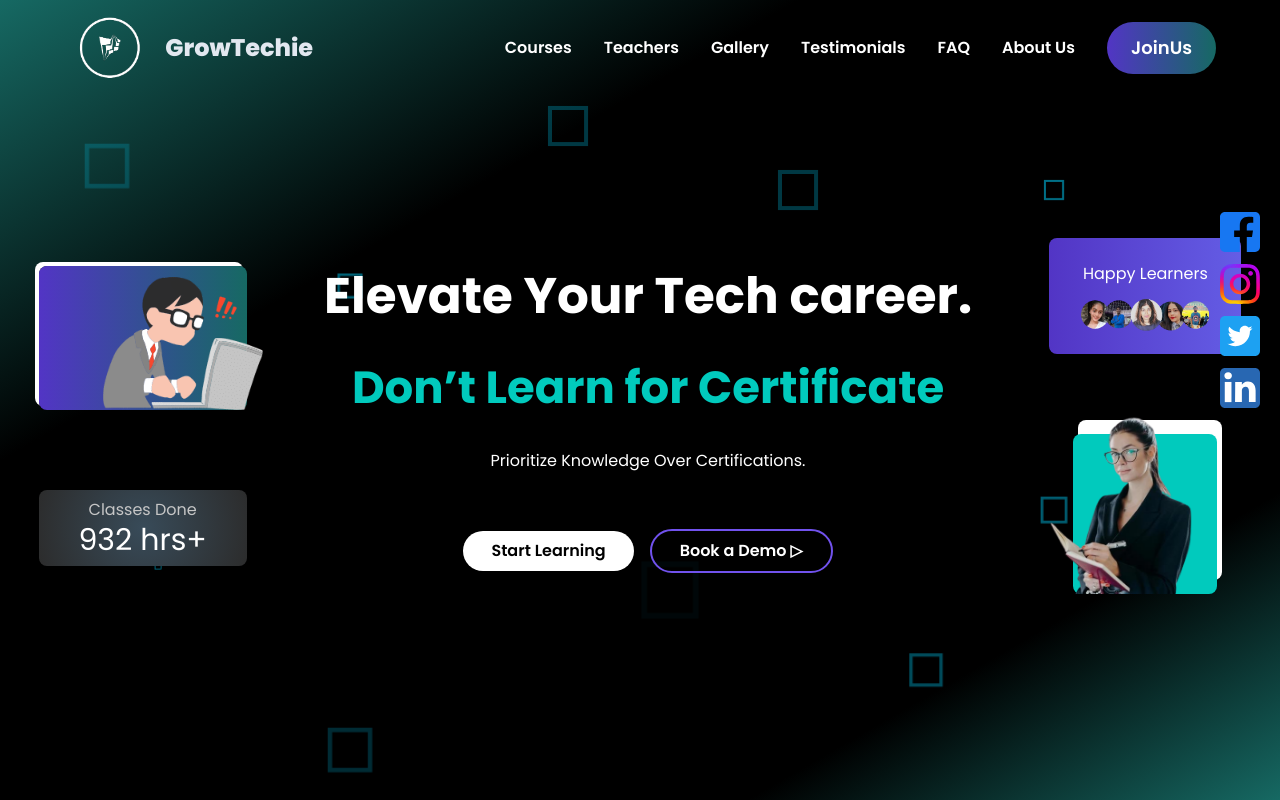
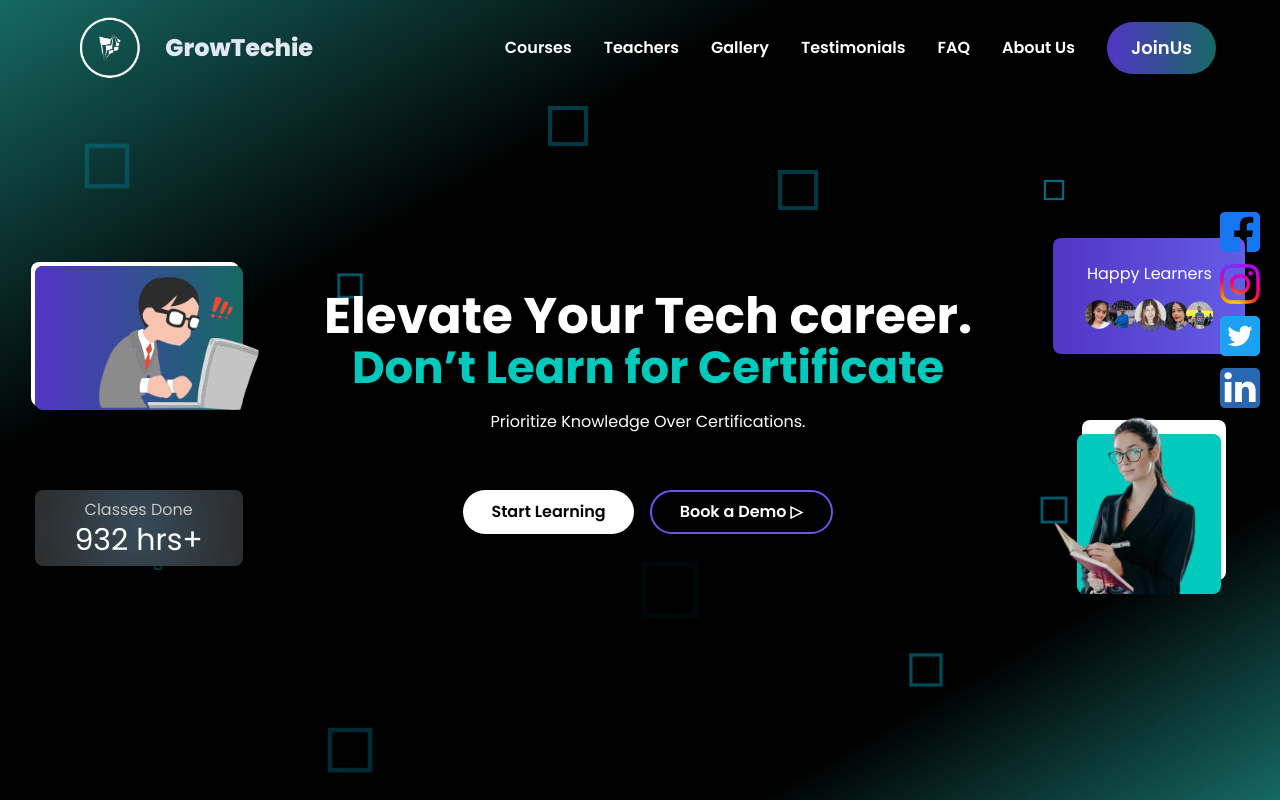
Before and after one commit to Ramakm/growtechie_first, a React (Vite) app: page / in a window 1280 px wide. Shown: the top 800 px of the page. Built offline with nearby package versions, Linux system fonts and the light colour scheme; no server answers.

Commit message:
make hero responsive

```diff
--- a/index.html
+++ b/index.html
@@ -1,9 +1,9 @@
 <!DOCTYPE html>
 <html lang="en">
   <head>
-    <meta charset="utf-8" />
+    <meta charset="UTF-8" />
     <link rel="icon" href="/favicon.ico" />
-    <meta name="viewport" content="width=device-width, initial-scale=1" />
+    <meta name="viewport" content="width=device-width, initial-scale=1.0" />
     <meta name="theme-color" content="#000000" />
     <meta
       name="description"
@@ -11,13 +11,13 @@
     />
     <link rel="apple-touch-icon" href="/logo192.png" />
     <link rel="manifest" href="/manifest.json" />
-    <title>React App</title>
+    <title>GrowTechie</title>
   </head>
   <body>
     <noscript>You need to enable JavaScript to run this app.</noscript>
     <div id="root"></div>
 
     <script type="module" src="/src/main.jsx"></script>
-<!-- All content will go here  -->
+    <!-- The content goes here -->
   </body>
 </html>
--- a/src/App.css
+++ b/src/App.css
@@ -1,11 +1,21 @@
 @import "slick-carousel/slick/slick.css";
 @import "slick-carousel/slick/slick-theme.css";
 @import url('https://fonts.googleapis.com/css2?family=Poppins:wght@200;300;400;500;600;700;800&display=swap');
+
+* {
+    margin: 0;
+    padding: 0;
+    box-sizing: border-box;
+}
 
 body {
     font-family: 'Poppins', sans-serif;
     overflow-x: hidden;
     background-color: var(--bg-color);
+    display: flex;
+    flex-direction: column;
+    justify-content: center;
+    align-items: center;
 }
 
 
--- a/src/components/Header/Navbar.jsx
+++ b/src/components/Header/Navbar.jsx
@@ -14,13 +14,12 @@ const Header = () => {
   const navigate = useNavigate();
   const navRef = useRef();
   const [openAuthModal, setOpenAuthModal] = useState(false);
-  const largeScreen = useMediaQuery("(min-width:600px)", { noSsr: true });
+  const largeScreen = useMediaQuery("(min-width:800px)", { noSsr: true });
   const [user] = useAuth();
   useScroll(navRef);
 
   const currentNavData = largeScreen ? navData : mobileNavData;
 
-  console.log(largeScreen, "matches");
   function handleNavigation(e, elementId) {
     e.preventDefault();
     handleScrollToElement(elementId, navigate);
@@ -42,9 +41,9 @@ const Header = () => {
           <img
             src="/logo.png"
             alt="GrowTechie logo"
-            className="w-auto h-20 fill-current invert"
+            className={`w-auto ${largeScreen? "h-20" : "h-12"} fill-current invert`}
           />
-          <span className="ml-3 text-2xl text-slate-200">GrowTechie</span>
+          {largeScreen && <span className="ml-3 text-2xl text-slate-200">GrowTechie</span>}
         </a>
 
         <nav
--- a/src/components/Hero/Hero.css
+++ b/src/components/Hero/Hero.css
@@ -1,4 +1,3 @@
-/* Hero.css */
 .boy-box-shadow {
   box-shadow: -4px -4px white;
 }
--- a/src/components/Hero/Hero.jsx
+++ b/src/components/Hero/Hero.jsx
@@ -2,9 +2,11 @@ import "./Hero.css";
 import { heroImgBoy, heroImgWoman, heroImgLearners } from "../../assets/hero";
 import handleScrollToElement from "../../utils/commonFn";
 import { useNavigate } from "react-router";
+import useMediaQuery from "@mui/material/useMediaQuery";
 
 const Hero = () => {
   const navigate = useNavigate();
+  const largeScreen = useMediaQuery("(min-width:800px)", { noSsr: true });
 
   function handleNavigation(e, elementId) {
     e.preventDefault();
@@ -12,38 +14,26 @@ const Hero = () => {
   }
 
   return (
-    <div id="hero" className="relative pt-24 box-border min-h-screen">
-      <div className="min-w-screen relative h-full z-10 text-[var(--primary-text)] text-center">
+    <div
+      id="hero"
+      className="relative pt-24 w-screen box-border min-h-screen mx-auto block"
+    >
+      <div className="relative h-full z-10 text-[var(--primary-text)] text-center">
         <div className="flex justify-around items-center py-5 min-h-[80vh]">
-          <div className="flex flex-col gap-[10vh]">
-            {/* Left side Images START */}
-            <div
-              className="boy-box-shadow linear-purple-green-gradient
-            rounded-lg w-52 h-36 relative"
-            >
-              <img
-                src={heroImgBoy}
-                alt="A cartoon boy working on laptop"
-                className="absolute w-40 bottom-0 -right-4"
-              />
-            </div>
-            <div className="radial-shiny-gray-gradient rounded-lg px-3 py-2">
-              <p className="text-[var(--secondary-text)]">Classes Done</p>
-              <p className="text-3xl">932 hrs+</p>
-            </div>
-          </div>
-          {/* Left side Images END */}
+          <LargeScreenLeftSection />
 
           {/* Hero main content START */}
-          <div className="flex flex-col gap-7">
-            <h1 className="text-[50px] font-bold">
+          <div className="flex flex-col gap-7 px-3">
+            <h1 className="text-3xl md:text-[50px] font-bold">
               Elevate Your Tech career.
-              <span className="block text-[45px] mt-5 text-[var(--highlighted-text)]">
+              <span className="block text-xl md:text-[45px] mt-5 text-[var(--highlighted-text)]">
                 Don’t Learn for Certificate
               </span>
             </h1>
-            <p>Prioritize Knowledge Over Certifications.</p>
-            <div className="mt-7">
+            <p className="text-xs md:text-base">
+              Prioritize Knowledge Over Certifications.
+            </p>
+            <div className="mt-7 flex flex-col md:flex-row gap-4 justify-center">
               <button
                 onClick={(e) => handleNavigation(e, "courses")}
                 className="rounded-full px-7 py-2 bg-white text-black
@@ -53,39 +43,15 @@ const Hero = () => {
               </button>
               <button
                 onClick={(e) => handleNavigation(e, "/form")}
-                className="rounded-full px-7 py-2 ml-4 border-2 border-solid
+                className="rounded-full px-7 py-2 border-2 border-solid
                 border-[#7152ED] font-semibold hover:scale-105 transition-all"
               >
                 Book a Demo ▷
               </button>
             </div>
           </div>
-          {/* Hero main content END */}
 
-          {/* Right side images START*/}
-          <div className="flex flex-col items-center gap-[10vh]">
-            <a href="#testimonials">
-              <div
-                className="linear-purple-gradient rounded-lg px-8 py-6 flex
-              flex-col items-center gap-3"
-              >
-                <p className="">Happy Learners</p>
-                <img
-                  src={heroImgLearners}
-                  alt="GrowTechie happy learners in circular frames"
-                  className="w-32 -rotate-1"
-                />
-              </div>
-            </a>
-            <div className="woman-box-shadow rounded-lg h-40 w-36 bg-[#01CABD] relative">
-              <img
-                src={heroImgWoman}
-                alt="A girl working on laptop"
-                className="absolute bottom-0 -left-6"
-              />
-            </div>
-          </div>
-          {/* Right side images END*/}
+          <LargeScreenRightSection />
         </div>
       </div>
       <HeroBg />
@@ -111,3 +77,47 @@ const HeroBg = () => (
     </div>
   </div>
 );
+
+const LargeScreenLeftSection = () => (
+  <div className="hidden lg:flex flex-col gap-[10vh]">
+    <div
+      className="boy-box-shadow linear-purple-green-gradient
+  rounded-lg w-52 h-36 relative"
+    >
+      <img
+        src={heroImgBoy}
+        alt="A cartoon boy working on laptop"
+        className="absolute w-40 bottom-0 -right-4"
+      />
+    </div>
+    <div className="radial-shiny-gray-gradient rounded-lg px-3 py-2">
+      <p className="text-[var(--secondary-text)]">Classes Done</p>
+      <p className="text-3xl">932 hrs+</p>
+    </div>
+  </div>
+);
+
+const LargeScreenRightSection = () => (
+  <div className="hidden lg:flex flex-col items-center gap-[10vh]">
+    <a href="#testimonials">
+      <div
+        className="linear-purple-gradient rounded-lg px-8 py-6 flex
+    flex-col items-center gap-3"
+      >
+        <p className="">Happy Learners</p>
+        <img
+          src={heroImgLearners}
+          alt="GrowTechie happy learners in circular frames"
+          className="w-32 -rotate-1"
+        />
+      </div>
+    </a>
+    <div className="woman-box-shadow rounded-lg h-40 w-36 bg-[#01CABD] relative">
+      <img
+        src={heroImgWoman}
+        alt="A girl working on laptop"
+        className="absolute bottom-0 -left-6"
+      />
+    </div>
+  </div>
+);
--- a/src/components/joinus/twitter.jsx
+++ b/src/components/joinus/twitter.jsx
@@ -1,25 +1,58 @@
 /* eslint-disable jsx-a11y/iframe-has-title */
-import React from 'react';
-import './styles.css';
+import React from "react";
+import "./styles.css";
+import { FaDiscord, FaTwitter } from "react-icons/fa";
 
-const Joinus = ({ title, description, primaryLink, twitterLink }) => {
+const Joinus = () => {
   return (
-    <div id="joinus" className="font-sans h-screen relative flex justify-center items-center">
+    <div
+      id="joinus"
+      className="font-sans h-screen relative flex justify-center items-center"
+    >
       <span className="absolute shiny-border-design top-0 right-[60%] w-[800px] h-[600px]"></span>
       <section className="container mx-auto p-8 md:p-16 rounded-lg shadow-xl bg-opacity-20 z-10">
         <div className="grid grid-cols-1 md:grid-cols-2 gap-8 items-center">
           <div className="md:col-span-1">
             <h1 className="main-title text-5xl md:text-6xl font-extrabold text-[var(--primary-text)] text-center md:text-left text-gradient">
-              {title}
+              <div className="">The Dynamic Community of Tech Enthusiasts</div>
             </h1>
 
             <div className="main-description prose-lg text-[var(--secondary-text)] text-center md:text-left">
-              {description}
+              <p>
+                Being passionate about tech is exhilarating, but it can also be
+                a test of innovation, finding your voice, and standing out.
+              </p>
+              <p>
+                Join our online community to connect with fellow tech
+                enthusiasts, brainstorm groundbreaking ideas, and inspire one
+                another to explore, experiment, and share your tech expertise
+              </p>
             </div>
 
             <ul className="my-8 flex flex-col gap-4 md:flex-row md:justify-start">
-              <li className="self-center break:self-start">{primaryLink}</li>
-              <li className="self-center break:self-start">{twitterLink}</li>
+              <li className="self-center break:self-start">
+                {" "}
+                <a
+                  href="https://discord.gg/6nmQsvpZ"
+                  className="btn btn-primary"
+                  target="_blank"
+                  rel="noreferrer"
+                >
+                  <FaDiscord />
+                  Join Discord Server
+                </a>
+              </li>
+              <li className="self-center break:self-start">
+                <a
+                  href="https://twitter.com/growtechie"
+                  className="btn btn-twitter"
+                  target="_blank"
+                  rel="noreferrer"
+                >
+                  <FaTwitter />
+                  Follow on Twitter
+                </a>
+              </li>
             </ul>
           </div>
           <div className="md:col-span-1">
--- a/src/homepage.jsx
+++ /dev/null
@@ -1,44 +0,0 @@
-import { FaDiscord, FaTwitter } from "react-icons/fa"
-export const main = {
-    eyebrow: "👋 ",
-    title: (
-        <>
-            <div className="">The Dynamic Community of Tech Enthusiasts</div>
-        </>
-    ),
-    description: (
-        <>
-            <p>
-                Being passionate about tech is exhilarating, but it can also be a test
-                of innovation, finding your voice, and standing out.
-            </p>
-            <p>
-                Join our online community to connect with fellow tech enthusiasts,
-                brainstorm groundbreaking ideas, and inspire one another to explore,
-                experiment, and share your tech expertise
-            </p>
-        </>
-    ),
-    primaryLink: (
-        <a
-            href="https://discord.gg/6nmQsvpZ"
-            className="btn btn-primary"
-            target="_blank"
-            rel="noreferrer"
-        >
-            <FaDiscord />
-            Join Discord Server
-        </a>
-    ),
-    twitterLink: (
-        <a
-            href="https://twitter.com/growtechie"
-            className="btn btn-twitter"
-            target="_blank"
-            rel="noreferrer"
-        >
-            <FaTwitter />
-            Follow on Twitter
-        </a>
-    ),
-};
```
